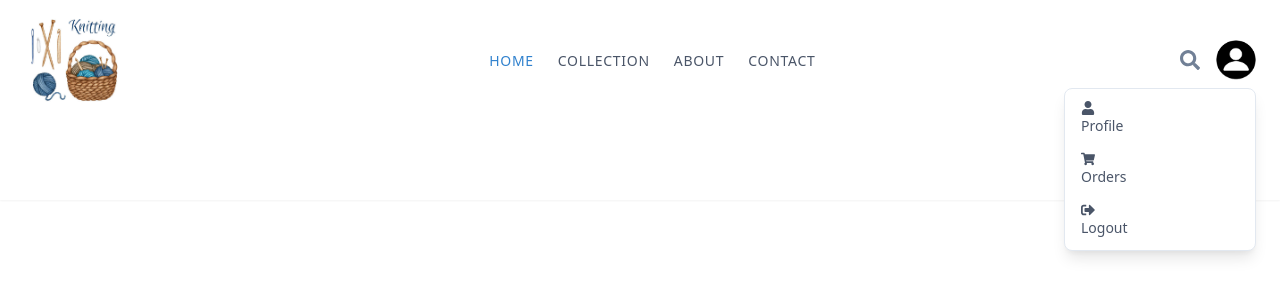
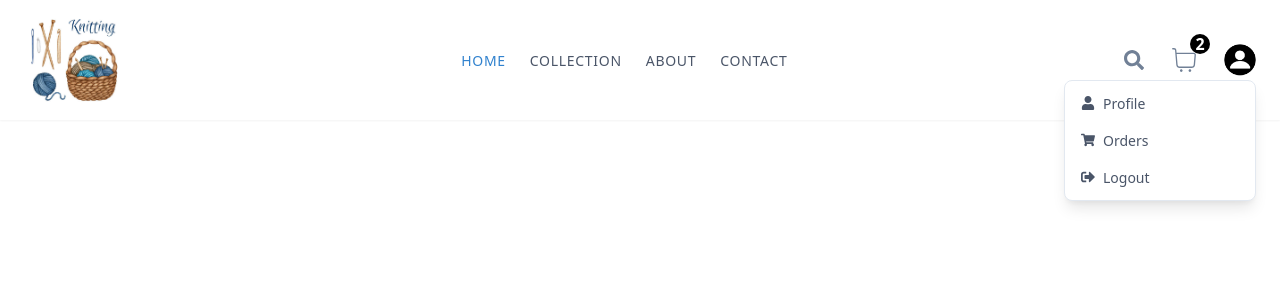
Before and after one commit to mayssaatarrif/e-commerce-website, a React (Create React App) app in the folder frontend/: page / in a window 1280 px wide. Both pictures are taken after a click on the picture 1235 px from the left and 60 px from the top of the page. Shown: the top 300 px of the page. Built offline with nearby package versions, Linux system fonts and the light colour scheme.

Commit message:
Navbar UI completed

```diff
--- a/frontend/src/components/organism/Navbar.jsx
+++ b/frontend/src/components/organism/Navbar.jsx
@@ -1,17 +1,10 @@
 import React, { useState, useRef, useEffect } from 'react';
-import { NavLink } from 'react-router-dom';
+import { Link, NavLink } from 'react-router-dom';
 import {
-  FaSearch,
-  FaBars,
-  FaTimes,
-  FaUser,
-  FaSignOutAlt,
-  FaShoppingCart,
-  FaHome,
-  FaArchive,
-  FaInfoCircle,
-  FaEnvelope
+  FaSearch, FaBars, FaTimes, FaUser, FaSignOutAlt,
+  FaShoppingCart, FaHome, FaArchive, FaInfoCircle, FaEnvelope
 } from "react-icons/fa";
+import { CiShoppingCart } from "react-icons/ci";
 import logo from '../../images/logo.jpg';
 import profilepic from "../../images/profilepic.png";
 
@@ -28,7 +21,6 @@ const Navbar = () => {
     { label: 'CONTACT', path: '/contact', icon: FaEnvelope }
   ];
 
-  // Close menu when clicking outside
   useEffect(() => {
     const handleClickOutside = (event) => {
       if (navMenuRef.current && !navMenuRef.current.contains(event.target)) {
@@ -36,11 +28,8 @@ const Navbar = () => {
         setIsProfileDropdownOpen(false);
       }
     };
-
     document.addEventListener('mousedown', handleClickOutside);
-    return () => {
-      document.removeEventListener('mousedown', handleClickOutside);
-    };
+    return () => document.removeEventListener('mousedown', handleClickOutside);
   }, []);
 
   const toggleMobileMenu = () => {
@@ -60,15 +49,10 @@ const Navbar = () => {
 
   return (
     <nav className="fixed top-0 left-0 right-0 z-50 bg-white shadow-sm">
-      {/* Top Navigation Bar */}
       <div className="flex justify-between items-center px-4 py-3 md:px-6">
         {/* Logo */}
         <NavLink to="/" className="flex items-center">
-          <img
-            src={logo}
-            alt="Logo"
-            className="h-24 w-auto object-contain"
-          />
+          <img src={logo} alt="Logo" className="h-24 w-auto object-contain" />
         </NavLink>
 
         {/* Desktop Navigation */}
@@ -77,13 +61,8 @@ const Navbar = () => {
             <NavLink
               key={link.path}
               to={link.path}
-              className={`
-                text-sm font-medium tracking-wider
-                transition-colors duration-300
-                ${activeLink === link.path
-                  ? 'text-blue-600'
-                  : 'text-gray-700 hover:text-blue-500'}
-              `}
+              className={`text-sm font-medium tracking-wider transition-colors duration-300 ${activeLink === link.path ? 'text-blue-600' : 'text-gray-700 hover:text-blue-500'
+                }`}
               onClick={() => handleLinkClick(link.path)}
             >
               {link.label}
@@ -92,40 +71,42 @@ const Navbar = () => {
         </div>
 
         {/* Icons Section */}
-        <div className="flex items-center space-x-4">
+        <div className="flex items-center space-x-6">
           {/* Search Icon */}
           <button className="text-gray-600 hover:text-blue-600 transition-colors">
             <FaSearch className="w-5 h-5" />
           </button>
 
-          {/* Desktop Profile Dropdown */}
-          <div className="relative hidden md:block">
+          {/* Cart Icon with Counter */}
+          <Link to="/cart" className="relative text-gray-600 hover:text-blue-600">
+            <Link to="/cart" className="relative text-gray-600 hover:text-blue-600">
+              <CiShoppingCart className="w-8 h-8" />
+              <span className="absolute top-0 right-0 transform translate-x-1/2 -translate-y-1/2
+                bg-black text-white text-[10px] font-bold w-5 h-5 flex items-center justify-center
+                rounded-full">
+                2
+              </span>
+            </Link>
+          </Link>
+
+          {/* Profile Dropdown */}
+          <div className="relative hidden md:flex items-center">
             <img
               src={profilepic}
               alt="Profile"
-              className="w-10 h-10 rounded-full cursor-pointer hover:opacity-80"
+              className="w-8 h-8 rounded-full cursor-pointer hover:opacity-80"
               onClick={toggleProfileDropdown}
             />
-
             {isProfileDropdownOpen && (
-              <div className="absolute right-0 mt-2 w-48 bg-white rounded-lg shadow-lg border">
+              <div className="absolute right-0 mt-40 w-48 bg-white rounded-lg shadow-lg border">
                 <div className="py-1">
-                  <NavLink
-                    to="/profile"
-                    className="block px-4 py-2 text-sm text-gray-700 hover:bg-gray-50 items-center"
-                  >
+                  <NavLink to="/profile" className="flex items-center px-4 py-2 text-sm text-gray-700 hover:bg-gray-50">
                     <FaUser className="mr-2" /> Profile
                   </NavLink>
-                  <NavLink
-                    to="/orders"
-                    className="block px-4 py-2 text-sm text-gray-700 hover:bg-gray-50 items-center"
-                  >
+                  <NavLink to="/orders" className="flex items-center px-4 py-2 text-sm text-gray-700 hover:bg-gray-50">
                     <FaShoppingCart className="mr-2" /> Orders
                   </NavLink>
-                  <NavLink
-                    to="/logout"
-                    className="block px-4 py-2 text-sm text-gray-700 hover:bg-gray-50 items-center"
-                  >
+                  <NavLink to="/logout" className="flex items-center px-4 py-2 text-sm text-gray-700 hover:bg-gray-50">
                     <FaSignOutAlt className="mr-2" /> Logout
                   </NavLink>
                 </div>
@@ -133,99 +114,30 @@ const Navbar = () => {
             )}
           </div>
 
-          {/* Mobile Menu Toggle */}
-          <button
-            className="md:hidden text-gray-600"
-            onClick={toggleMobileMenu}
-          >
+          {/* Mobile Menu Button */}
+          <button className="md:hidden text-gray-600" onClick={toggleMobileMenu}>
             {isMobileMenuOpen ? <FaTimes className="w-6 h-6" /> : <FaBars className="w-6 h-6" />}
           </button>
         </div>
       </div>
 
-      {/* Mobile Menu Overlay */}
+      {/* Mobile Menu */}
       {isMobileMenuOpen && (
-        <div
-          className="fixed inset-0 bg-black bg-opacity-50 md:hidden z-40"
-          onClick={() => setIsMobileMenuOpen(false)}
-        >
-          <div
-            ref={navMenuRef}
-            className="absolute top-0 left-0 w-full bg-white shadow-lg"
-            onClick={(e) => e.stopPropagation()}
-          >
-            {/* Mobile Menu Header */}
-            <div className="flex justify-between items-center p-4 border-b">
-              <div className="flex items-center space-x-3">
-                <img
-                  src={profilepic}
-                  alt="Profile"
-                  className="w-10 h-10 rounded-full"
-                />
-                <div>
-                  <h2 className="text-lg font-semibold">User Profile</h2>
-                  <p className="text-sm text-gray-500">Welcome back</p>
-                </div>
-              </div>
-              <button
-                className="text-gray-600"
-                onClick={() => setIsMobileMenuOpen(false)}
-              >
-                <FaTimes className="w-6 h-6" />
-              </button>
-            </div>
-
-            {/* Mobile Navigation Links */}
-            <div className="py-2">
+        <div className="absolute top-full left-0 w-full bg-white shadow-lg border md:hidden">
+          <div className="flex flex-col space-y-2 py-4">
             {navLinks.map((link) => (
               <NavLink
                 key={link.path}
                 to={link.path}
-                  className={`
-                    flex items-center px-4 py-3
-                    text-base font-medium
-                    ${activeLink === link.path
-                      ? 'bg-blue-50 text-blue-600'
-                      : 'text-gray-700 hover:bg-gray-100'}
-                  `}
+                className="block px-6 py-3 text-gray-700 text-sm font-medium hover:bg-gray-100"
                 onClick={() => handleLinkClick(link.path)}
               >
-                  <link.icon className="mr-3 w-5 h-5" />
                 {link.label}
               </NavLink>
             ))}
           </div>
-
-            {/* Mobile Profile Options */}
-            <div className="border-t py-2">
-              <NavLink
-                to="/profile"
-                className="flex items-center px-4 py-3 text-gray-700 hover:bg-gray-100"
-                onClick={handleLinkClick}
-              >
-                <FaUser className="mr-3 w-5 h-5" /> Profile
-              </NavLink>
-              <NavLink
-                to="/orders"
-                className="flex items-center px-4 py-3 text-gray-700 hover:bg-gray-100"
-                onClick={handleLinkClick}
-              >
-                <FaShoppingCart className="mr-3 w-5 h-5" /> Orders
-              </NavLink>
-              <NavLink
-                to="/logout"
-                className="flex items-center px-4 py-3 text-gray-700 hover:bg-gray-100"
-                onClick={handleLinkClick}
-              >
-                <FaSignOutAlt className="mr-3 w-5 h-5" /> Logout
-              </NavLink>
-            </div>
-          </div>
         </div>
       )}
-
-      {/* Spacer to prevent content from being hidden behind navbar */}
-      <div className="h-16 md:h-20"></div>
     </nav>
   );
 };
```
Lines whose indentation alone changed are shown as unchanged.
